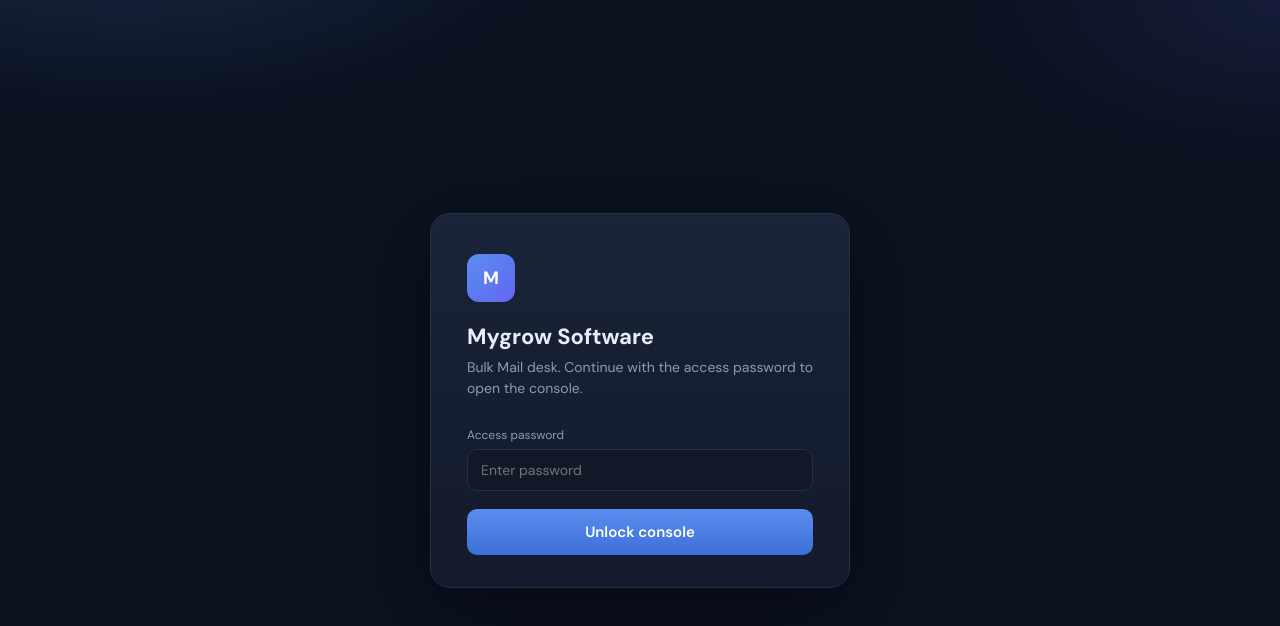
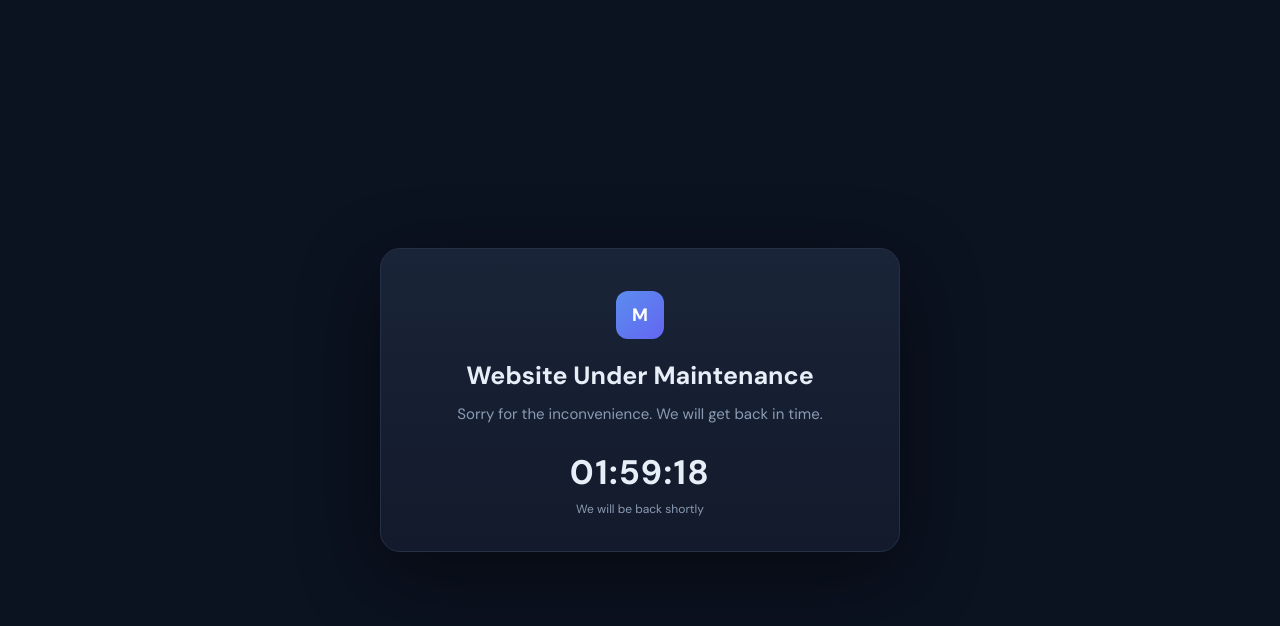
Before and after one commit to royaltiwari322k-art/Bulkmail, a website: page public/index.html in a window 1280 px wide. Drawn offline with Linux system fonts and the light colour scheme; no server answers.

Commit message:
Add two-hour maintenance screen

```diff
--- a/public/index.html
+++ b/public/index.html
@@ -180,9 +180,39 @@
     .history-delete:hover { background: rgba(248,113,113,.12); }
     #historyDetails { margin-top: 14px; max-height: 260px; overflow-y: auto; border: 1px solid var(--line); border-radius: 10px; display: none; }
     @media (max-width: 560px) { .history-row { grid-template-columns: 1fr repeat(2, .7fr) auto; } .history-row span:nth-child(4), .history-row span:nth-child(5) { display: none; } }
+
+    #maintenanceScreen {
+      position: fixed; inset: 0; z-index: 20;
+      display: flex; align-items: center; justify-content: center;
+      padding: 24px; background: var(--bg);
+    }
+    .maintenance-card {
+      width: 100%; max-width: 520px; text-align: center;
+      background: linear-gradient(180deg, #1a2438, #121a2b);
+      border: 1px solid var(--line); border-radius: 20px;
+      padding: 42px 30px 34px; box-shadow: 0 24px 80px rgba(0,0,0,.45);
+    }
+    .maintenance-card .brand-mark { margin: 0 auto 20px; }
+    .maintenance-card h1 { font-size: 25px; margin-bottom: 10px; }
+    .maintenance-card p { color: var(--muted); line-height: 1.6; font-size: 15px; }
+    .maintenance-timer {
+      margin-top: 24px; color: var(--text); font-size: 34px; font-weight: 700;
+      font-variant-numeric: tabular-nums; letter-spacing: .04em;
+    }
+    .maintenance-label { margin-top: 6px; color: var(--muted); font-size: 12px; }
   </style>
 </head>
 <body>
+
+<div id="maintenanceScreen">
+  <div class="maintenance-card">
+    <div class="brand-mark">M</div>
+    <h1>Website Under Maintenance</h1>
+    <p>Sorry for the inconvenience. We will get back in time.</p>
+    <div class="maintenance-timer" id="maintenanceTimer">02:00:00</div>
+    <div class="maintenance-label">We will be back shortly</div>
+  </div>
+</div>
 
 <div id="lockScreen">
   <div class="lock-card">
@@ -297,8 +327,31 @@
 let sse = null;
 let token = sessionStorage.getItem('gate') || '';
 let keepAlive = null;
+const MAINTENANCE_END = Date.parse('2026-09-14T18:43:22+05:30');
 
-checkSession();
+initMaintenance();
+
+function initMaintenance() {
+  updateMaintenanceTimer();
+  const timer = setInterval(() => {
+    if (!updateMaintenanceTimer()) clearInterval(timer);
+  }, 1000);
+}
+
+function updateMaintenanceTimer() {
+  const remaining = Math.max(0, MAINTENANCE_END - Date.now());
+  if (!remaining) {
+    document.getElementById('maintenanceScreen').remove();
+    checkSession();
+    return false;
+  }
+  const totalSeconds = Math.ceil(remaining / 1000);
+  const hours = String(Math.floor(totalSeconds / 3600)).padStart(2, '0');
+  const minutes = String(Math.floor((totalSeconds % 3600) / 60)).padStart(2, '0');
+  const seconds = String(totalSeconds % 60).padStart(2, '0');
+  document.getElementById('maintenanceTimer').textContent = `${hours}:${minutes}:${seconds}`;
+  return true;
+}
 
 async function checkSession() {
   try {
```
